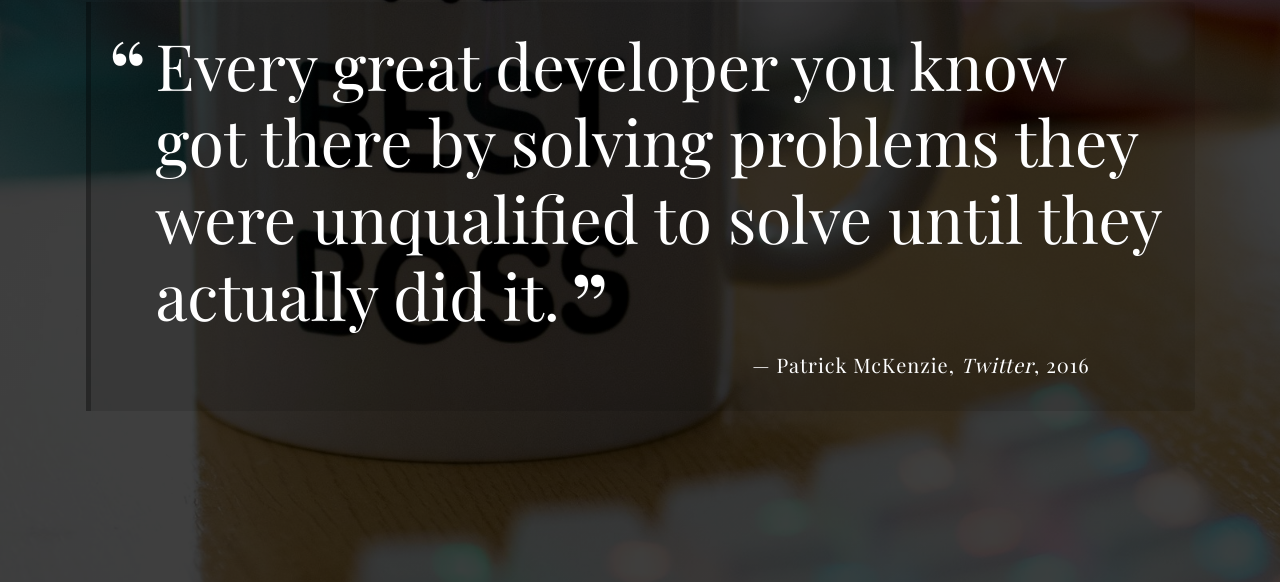
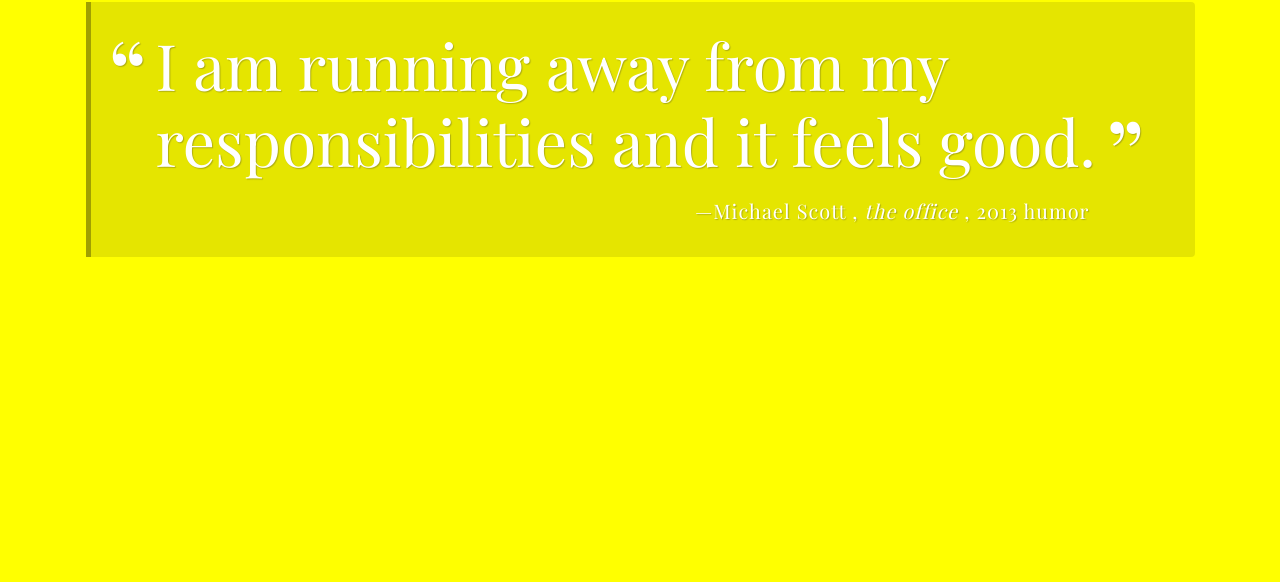
Before and after one commit to johnngo10/fsjs-techdegree-project-1, a plain HTML site: page index.html in a window 1280 px wide. Shown: the part 218-800 px from the top of the page. Drawn offline with nearby package versions, Linux system fonts and the light colour scheme; a web font is replaced by a local one.

Commit message:
added timing and color changing function

```diff
--- a/index.html
+++ b/index.html
@@ -8,7 +8,7 @@
     <link rel="stylesheet" href="css/styles.css" />
   </head>
 
-  <body>
+  <body id="body">
     <header>
       <h1>the office quotes</h1>
       <button id="load-quote" class="load-quote">Show another quote</button>
@@ -17,12 +17,12 @@
     <div class="container">
       <div id="quote-box" class="quote-box">
         <p class="quote">
-          Every great developer you know got there by solving problems they were
-          unqualified to solve until they actually did it.
+          There’s a lot of beauty in ordinary things. Isn’t that kind of the
+          point?
         </p>
         <p class="source">
-          Patrick McKenzie<span class="citation">Twitter</span
-          ><span class="year">2016</span>
+          Pam Beesly<span class="citation">the office</span
+          ><span class="year">2013</span>
         </p>
       </div>
     </div>
--- a/js/script.js
+++ b/js/script.js
@@ -16,33 +16,99 @@
       "Sometimes I'll start a sentence and I don't even know where it's going. I just hope I find it along the way",
     source: "Michael Scott",
     citation: "the office",
-    year: 2013
+    year: 2013,
+    tag: "humor"
   },
   {
     quote: "That's what she said.",
     source: "Michael Scott",
     citation: "the office",
-    year: 2013
+    year: 2013,
+    tag: "humor"
   },
   {
     quote: "Oh, it is on, like a prawn who yawns at dawn.",
     source: "Andy Bernard",
     citation: "the office",
-    year: 2013
+    year: 2013,
+    tag: "humor"
   },
   {
     quote: "I am running away from my responsibilities and it feels good.",
     source: "Michael Scott",
     citation: "the office",
-    year: 2013
+    year: 2013,
+    tag: "humor"
   },
   {
     quote:
       "I wish there was a way to know you're in the good old days before you've actually left them.",
     source: "Andy Bernard",
     citation: "the office",
-    year: 2013
+    year: 2013,
+    tag: "inspirational"
+  },
+  {
+    quote: "I’m not superstitious, but I am a little stitious.",
+    source: "Michael Scott",
+    citation: "the office",
+    year: 2013,
+    tag: "humor"
+  },
+  {
+    quote:
+      "And I knew exactly what to do. But in a much more real sense, I had no idea what to do.",
+    source: "Michael Scott",
+    citation: "the office",
+    year: 2013,
+    tag: "inspirational"
+  },
+  {
+    quote:
+      "In the Schrute family, the youngest child raises the others. I’ve been raising children since I was a baby.",
+    source: "Dwight Schrute",
+    citation: "the office",
+    year: 2013,
+    tag: "humor"
+  },
+  {
+    quote:
+      "I’m not usually the butt of the joke. I’m usually the face of the joke.",
+    source: "Michael Scott",
+    citation: "the office",
+    year: 2013,
+    tag: "humor"
+  },
+  {
+    quote: "The eyes are the groin of the face.",
+    source: "Dwight Schrute",
+    citation: "the office",
+    year: 2013,
+    tag: "humor"
+  },
+  {
+    quote:
+      "I feel like all my kids grew up, and then they married each other. It’s every parent’s dream.",
+    source: "Michael Scott",
+    citation: "the office",
+    year: 2013,
+    tag: "humor"
   }
+];
+
+/***
+ * `colors` array
+ ***/
+const colors = [
+  "red",
+  "blue",
+  "green",
+  "yellow",
+  "orange",
+  "grey",
+  "purple",
+  "gold",
+  "coral"
 ];
 
 /***
@@ -50,7 +116,16 @@
  ***/
 
 function getRandomQuote(e) {
-  let randomNum = Math.floor(Math.random() * Math.floor(5));
+  let randomNum = Math.floor(Math.random() * Math.floor(11));
+  return e[randomNum];
+}
+
+/***
+ * `changeBgColor` function
+ ***/
+
+function changeBgColor(e) {
+  let randomNum = Math.floor(Math.random() * Math.floor(10));
   return e[randomNum];
 }
 
@@ -77,14 +152,30 @@
     `;
   }
 
+  if (quote.tag !== undefined) {
+    htmlString += `
+    <span class="tag">${quote.tag}</span>
+    `;
+  }
+
   htmlString += `</p>`;
+
+  // random bg color everytime quote prints
+  const body = document.getElementById("body");
+  let randomColors = changeBgColor(colors);
+  body.style.background = randomColors;
+  //
 
   document.getElementById("quote-box").innerHTML = htmlString;
 
-  console.log(htmlString);
-
   return htmlString;
 }
+
+/***
+ * timing function
+ ***/
+
+window.setInterval(printQuote, 3000);
 
 /***
  * click event listener for the print quote button
```
